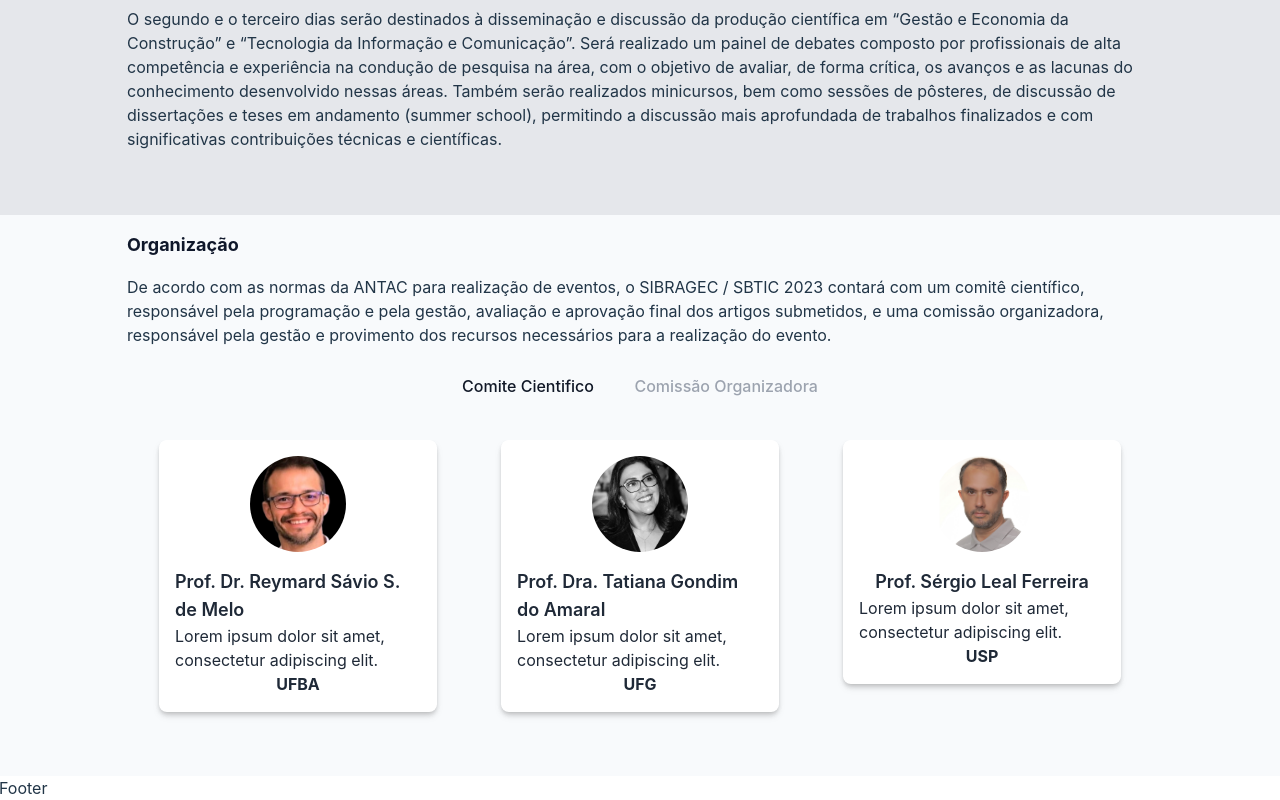
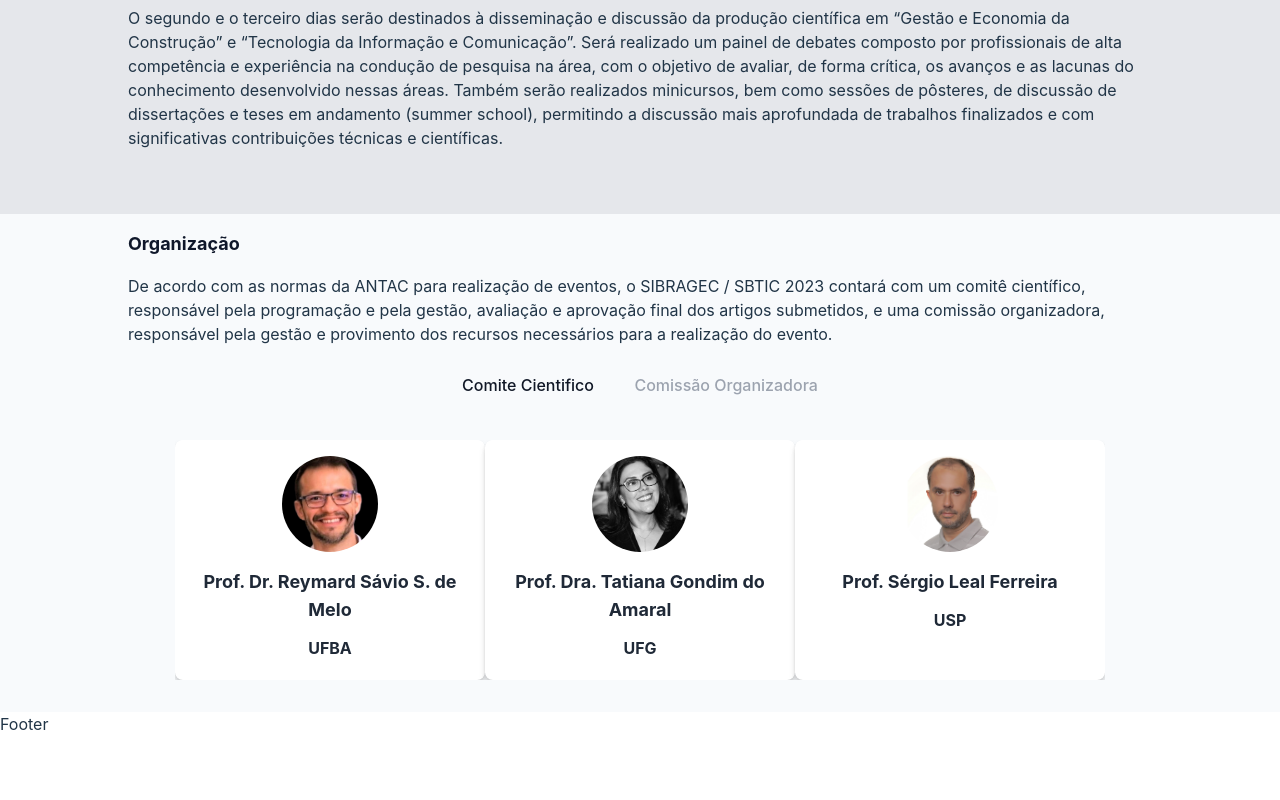
Before and after one commit to softeam-org/sibragecsbtic-web, a React (Vite) app: page / in a window 1280 px wide. Shown: the part 1687-2487 px from the top of the page. After the commit the page ends 2423 px from the top, so only its background shows below. Built offline with nearby package versions, Linux system fonts and the light colour scheme; what tailwind-nord would draw is missing.

Commit message:
Estilo do "card" alterado

```diff
--- a/src/components/Card.jsx
+++ b/src/components/Card.jsx
@@ -2,16 +2,16 @@ import React from "react";
 
 function Card({image,name,description,institution, key}){
     return(
-        <div className="bg-white rounded-lg shadow-md text-gray-800 mx-8 mb-8 drop-shadow-md " >
+        <div className="bg-white rounded-lg shadow-md text-gray-800  drop-shadow-md h-60 " >
             <div className="flex justify-center">
             <img className="object-cover rounded-full w-24 h-24 mt-4" src={image} alt=""></img>
             </div>
 
-            <div className="p-4">
+            <div className="p-4 flex flex-col gap-3">
             <div className="flex justify-center">
-            <h3 className="text-lg font-semibold font-bold">{name}</h3>
+            <h3 className="sm:text-lg font-bold text-center">{name}</h3>
             </div>
-            <p>{description}</p>
+            {/* <p>{description}</p> */}
 
             <div className="flex justify-center font-bold">
             <h3>{institution}</h3>
```
